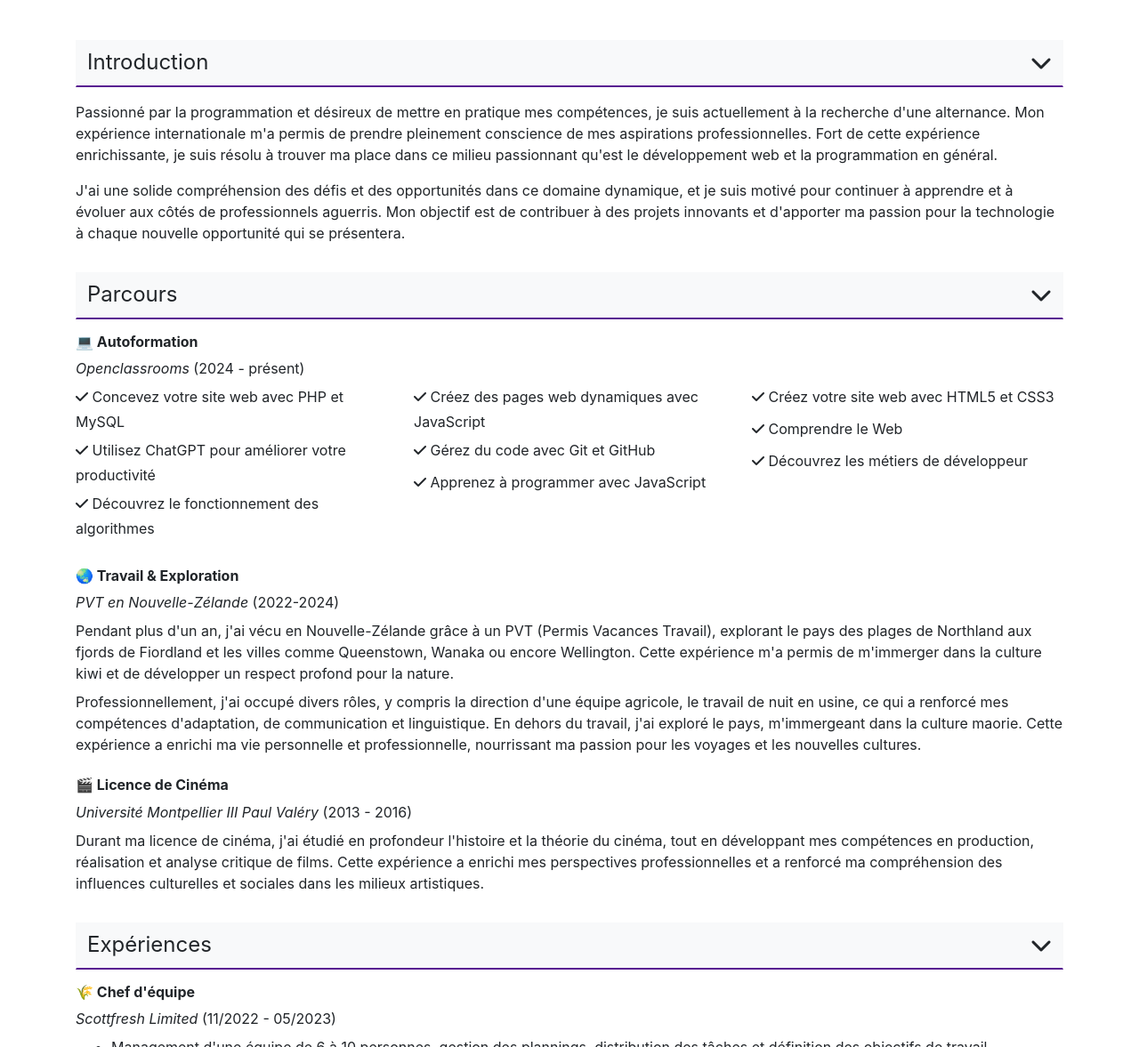
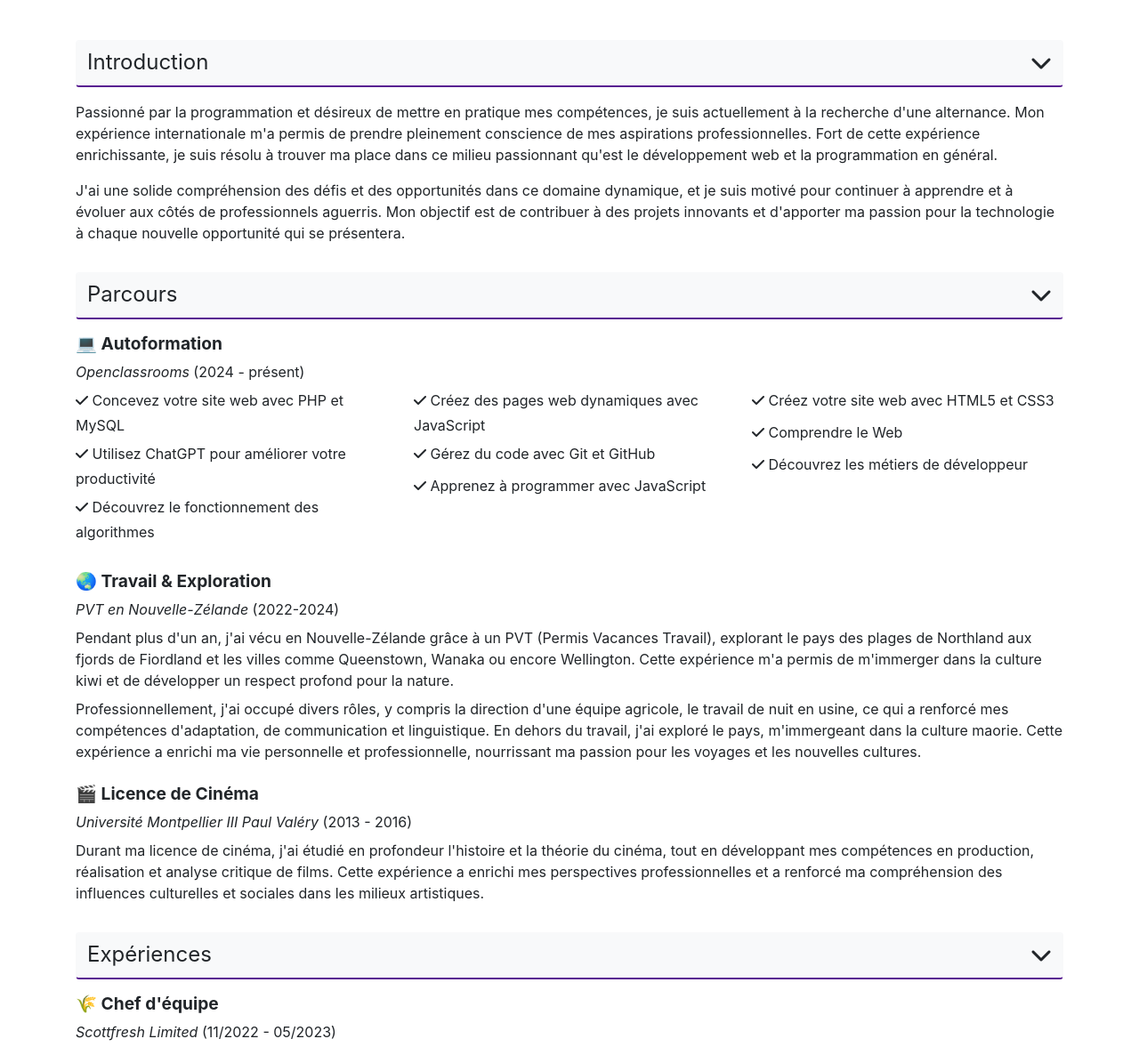
Before and after one commit to JonathanTramond/jonathan-tramond, a plain HTML site: page index.html in a window 1280 px wide. Shown: the part 375-1552 px from the top of the page at 89% size. Drawn offline with nearby package versions, Linux system fonts and the light colour scheme.

Commit message:
rationalisation des niveaux de titre

```diff
--- a/index.html
+++ b/index.html
@@ -76,8 +76,8 @@
                 <main>
 
                     <section class="introduction">
-                        <button type="button" class="section-title btn btn-light d-flex align-items-center justify-content-between w-100" onclick="toggleContent('introduction')">
-                          <span class="mb-0">Introduction</span>
+                        <button type="button" class="h2 btn btn-light d-flex align-items-center justify-content-between w-100" onclick="toggleContent('introduction')">
+                          Introduction
                           <i class="fa-solid fa-chevron-down"></i>
                         </button>
                         <div>
@@ -93,13 +93,13 @@
 
                       <section class="education">
 
-                        <button type="button" class="section-title btn btn-light d-flex align-items-center justify-content-between w-100" onclick="toggleContent('education')">
-                            <span class="mb-0">Parcours</span>
+                        <button type="button" class="h2 btn btn-light d-flex align-items-center justify-content-between w-100" onclick="toggleContent('education')">
+                            Parcours
                             <i class="fa-solid fa-chevron-down"></i>
                         </button>
                         <div>
                             <div class="mb-4">
-                                <h3  class="degree">💻 Autoformation</h3>
+                                <h3>💻 Autoformation</h3>
                                 <p><em>Openclassrooms</em> (2024 - présent)</p>
                                 <div class="row">
                                     <div class="col-md-4">
@@ -120,7 +120,7 @@
                                 </div>
                             </div>
                             <div class="mb-4">
-                                <h3  class="degree">🌏 Travail & Exploration</h3>
+                                <h3>🌏 Travail & Exploration</h3>
                                 <p><em>PVT en Nouvelle-Zélande</em> (2022-2024)</p>
                                 <p>Pendant plus d'un an, j'ai vécu en Nouvelle-Zélande grâce à un PVT (Permis Vacances Travail), explorant le pays des plages de Northland aux fjords de Fiordland
                                 et les villes comme Queenstown, Wanaka ou encore Wellington. Cette expérience m'a permis de m'immerger dans la culture kiwi et de développer un respect profond pour la nature.
@@ -129,7 +129,7 @@
                                 vie personnelle et professionnelle, nourrissant ma passion pour les voyages et les nouvelles cultures.</p>
                             </div>
                             <div class="mb-4">
-                                <h3 class="degree">🎬 Licence de Cinéma</h3>
+                                <h3>🎬 Licence de Cinéma</h3>
                                 <p><i>Université Montpellier III Paul Valéry</i> (2013 - 2016)</p>
                                 <p>Durant ma licence de cinéma, j'ai étudié en profondeur l'histoire et la théorie du cinéma, tout en développant mes compétences en production, réalisation et
                                     analyse critique de films. Cette expérience a enrichi mes perspectives professionnelles et a renforcé ma compréhension des influences culturelles et sociales
@@ -140,14 +140,14 @@
 
                     <section class="experience">
 
-                        <button type="button" class="section-title btn btn-light d-flex align-items-center justify-content-between w-100" onclick="toggleContent('experience')">
-                            <span class="mb-0">Expériences</span>
+                        <button type="button" class="h2 btn btn-light d-flex align-items-center justify-content-between w-100" onclick="toggleContent('experience')">
+                            Expériences
                             <i class="fa-solid fa-chevron-down"></i>
                         </button>
 
                         <div>
                             <div class="mb-4">
-                                <h5 class="job-title">🌾 Chef d'équipe</h5>
+                                <h3>🌾 Chef d'équipe</h3>
                                 <p><em>Scottfresh Limited</em> (11/2022 - 05/2023)</p>
                                 <ul>
                                     <li>Management d'une équipe de 6 à 10 personnes, gestion des plannings, distribution des tâches et définition des objectifs de travail.</li>
@@ -156,7 +156,7 @@
                                 </ul>
                             </div>
                             <div>
-                                <h5 class="job-title">📚 Employé Polyvalent</h5>
+                                <h3>📚 Employé Polyvalent</h3>
                                 <p><em>Librairie Gibert</em> (03/2018 - 09/2022)</p>
                                 <ul>
                                     <li>Gestion de la réception des marchandises de la librairie, mise en place de processus d'optimisation pour améliorer l'efficacité du service logisitique</li>
--- a/styles/style.css
+++ b/styles/style.css
@@ -24,7 +24,9 @@
     border-radius: 50%;
     margin-bottom: 1rem;
 }
-.section-title {
+
+h2,
+.h2 {
     font-size: 1.5rem;
     margin-top: 2rem;
     margin-bottom: 1rem;
@@ -40,8 +42,9 @@
 .experience h5, .education h5 {
     font-size: 1.2rem;
 }
-.experience .job-title, .education .degree {
-    font-size: 1rem;
+
+h3 {
+    font-size: 1.2rem;
     font-weight: bold;
 }
 
```
Also changed, not shown: pages/contact.html (+2 -2 lines), pages/portfolio.html (+1 -1 lines).
